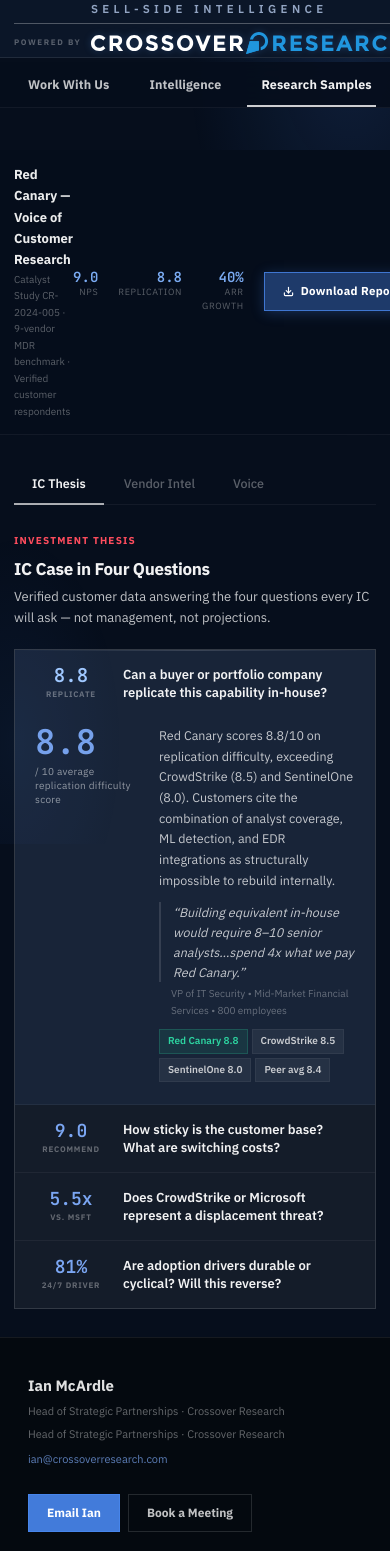
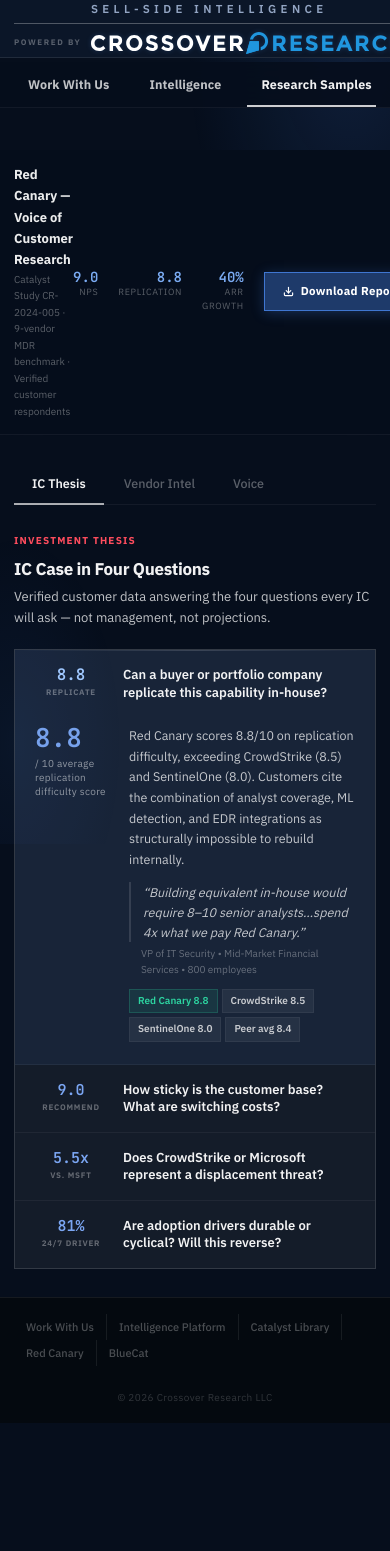
Before and after one commit to Crossover-Research/sell-side-overview-site, a Next.js app: page /redcanary in a window 390 px wide. Shown: the top 1551 px of the page. After the commit the page ends 1423 px from the top, so only its background shows below. Built offline with nearby package versions, Linux system fonts and the light colour scheme.

Commit message:
fix: remove Ian contact strip from footer, fix mobile IC stat overflow

```diff
--- a/app/globals.css
+++ b/app/globals.css
@@ -577,6 +577,9 @@
   .track-record { grid-template-columns: 1fr 1fr; }
   .metric-strip { grid-template-columns: repeat(2, 1fr); }
   .ic-trigger { grid-template-columns: 72px 1fr; }
+  .ic-body-inner { grid-template-columns: 80px 1fr; gap: 14px; }
+  .ic-body-stat { font-size: 26px; }
+  .ic-stat-num { font-size: 15px; }
   .ic-verdict-chip { display: none; }
 }
 @media (max-width: 600px) {
--- a/components/Footer.tsx
+++ b/components/Footer.tsx
@@ -1,50 +1,22 @@
 export function Footer() {
   return (
     <footer className="site-footer">
-      {/* Ian McArdle contact strip */}
-      <div className="site-footer-contact">
-        <div className="site-footer-contact-inner">
-          <div>
-            <div className="site-footer-contact-name">Ian McArdle</div>
-            <div className="site-footer-contact-title">Head of Strategic Partnerships &middot; Crossover Research</div>
-            <div className="site-footer-contact-title">Head of Strategic Partnerships · Crossover Research</div>
-            <a href="mailto:ian@crossoverresearch.com" className="site-footer-contact-email">
-              ian@crossoverresearch.com
-            </a>
-          </div>
-          <div className="site-footer-contact-actions">
-            <a href="mailto:ian@crossoverresearch.com" className="cta-btn solid" style={{ fontSize: 12, padding: '8px 18px' }}>
-              Email Ian
-            </a>
-            <a
-              href="https://book.crossoverresearch.com/#/crossoverresearch"
-              target="_blank"
-              rel="noopener noreferrer"
-              className="cta-btn outline"
-              style={{ fontSize: 12, padding: '8px 18px' }}
-            >
-              Book a Meeting
-            </a>
-          </div>
-        </div>
-      </div>
-
-      {/* Bottom bar */}
       <div className="site-footer-inner">
         <img
-          src="https://www.crossoverresearch.com/logos/CrossoverResearchLogo.svg"
+          src="/cr-logo-light.svg"
           alt="Crossover Research"
           className="site-footer-logo"
+          style={{ height: 18, opacity: .7 }}
         />
         <div className="site-footer-links">
           <a href="/partner">Work With Us</a>
-          <a href="/capabilities">Intelligence Platform</a>
-          <a href="/catalyst">Catalyst Library</a>
+          <a href="/intelligence">Intelligence Platform</a>
+          <a href="/intelligence">Catalyst Library</a>
           <a href="/redcanary">Red Canary</a>
           <a href="/bluecat">BlueCat</a>
         </div>
         <div className="site-footer-legal">
-          © 2026 Crossover Research LLC &middot; Confidential
+          &copy; 2026 Crossover Research LLC
         </div>
       </div>
     </footer>
```
